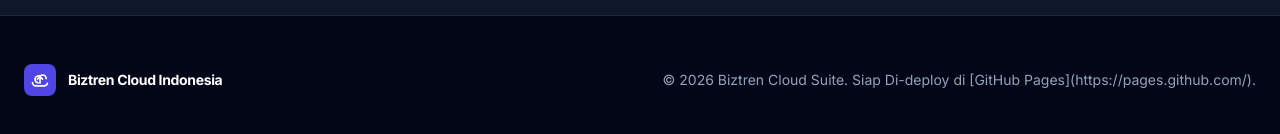
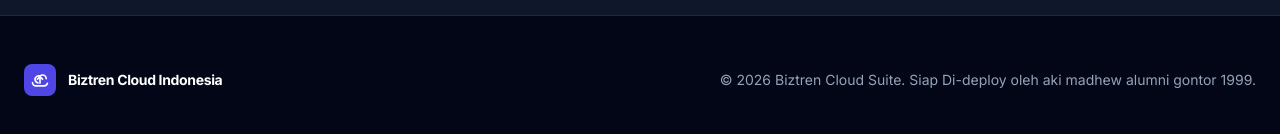
Before and after one commit to Biztren-Cloud/biztren-cloud-iklan, a plain HTML site: page index.html in a window 1280 px wide. Shown: the part 1905-2039 px from the top of the page. Drawn offline with nearby package versions, Linux system fonts and the light colour scheme.

Commit message:
Update index.html

```diff
--- a/index.html
+++ b/index.html
@@ -221,7 +221,7 @@
                 </div>
                 <span class="text-white font-bold tracking-tight">Biztren Cloud Indonesia</span>
             </div>
-            <p>&copy; 2026 Biztren Cloud Suite. Siap Di-deploy di [GitHub Pages](https://pages.github.com/).</p>
+            <p>&copy; 2026 Biztren Cloud Suite. Siap Di-deploy oleh aki madhew alumni gontor 1999.</p>
         </div>
     </footer>
     <!-- Script Tab Interaktif -->
```
